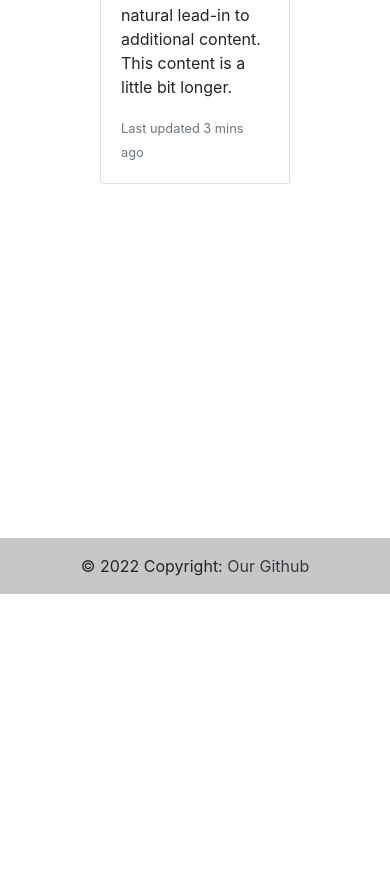
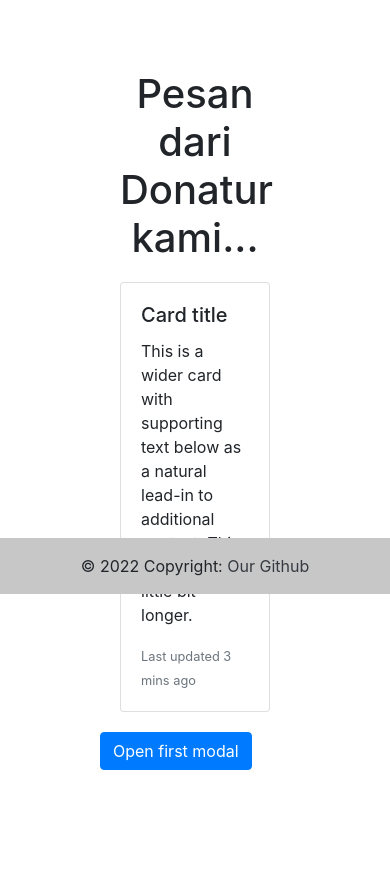
Before and after one commit to dreins/do-nasi, a Django app: page /harapan-donatur/ in a window 390 px wide. Shown: the part 250-1120 px from the top of the page. Before the commit the page ends 844 px from the top, so only its background shows below. Run offline with Django 4.2, Linux system fonts and the light colour scheme.

Commit message:
Penyalur page bootstrap

```diff
--- a/harapan_page/templates/harapan_page.html
+++ b/harapan_page/templates/harapan_page.html
@@ -2,9 +2,79 @@
 {% block content %}
 <script src="https://ajax.googleapis.com/ajax/libs/jquery/3.6.0/jquery.min.js"></script>
 
-<div>
-    <div class="card mb-10">
-        <img class="card-img-top" src="" alt="Card image cap">
+<style>
+    .card,
+    h1 {
+        margin: 20px;
+    }
+
+    .card:hover {
+        transform: scale(1.01);
+        box-shadow: 0 10px 20px rgba(0, 0, 0, .12), 0 4px 8px rgba(0, 0, 0, .06);
+    }
+
+    .carousel-inner {
+        height: 200px;
+    }
+
+    .item,
+    img {
+        height: 100% !important;
+        width: 100% !important;
+
+    }
+</style>
+
+<div class="d-grid gap-3">
+    <div id="myCarousel" class="carousel slide" data-bs-ride="carousel">
+        <ol class="carousel-indicators">
+            <li data-target="#myCarousel" data-slide-to="0" class="active"></li>
+            <li data-target="#myCarousel" data-slide-to="1"></li>
+            <li data-target="#myCarousel" data-slide-to="2"></li>
+        </ol>
+        <div class="carousel-inner">
+            <div class="carousel-item active">
+                <img src="https://images.immediate.co.uk/production/volatile/sites/7/2013/12/GettyImages-585857170-b7cecf8.jpg"
+                    class="d-block w-100" alt="Second Slide">
+                <div class="carousel-caption d-none d-md-block">
+                    <h5>Second slide label</h5>
+                    <p>Lorem ipsum dolor sit amet, consectetur adipiscing elit.</p>
+                </div>
+            </div>
+            <div class="carousel-item">
+                <img src="https://blue.kumparan.com/image/upload/fl_progressive,fl_lossy,c_fill,q_auto:best,w_640/v1557392586/gbsflphemfgavkf4y3il.jpg"
+                    class="d-block w-100" alt="First Slide">
+                <div class="carousel-caption d-none d-md-block">
+                    <h5>Mahatma Gandhi</h5>
+                    <p>Life as if you were to die tomorrow. Learn as if you were life forever</p>
+                </div>
+            </div>
+            <div class="carousel-item">
+                <img src="https://assets.pikiran-rakyat.com/crop/0x0:0x0/x/photo/2020/09/06/304502790.jpg"
+                    class="d-block w-100" alt="Third Slide">
+                <div class="carousel-caption d-none d-md-block">
+                    <h5>Third slide label</h5>
+                    <p>Praesent commodo cursus magna, vel scelerisque nisl consectetur.</p>
+                </div>
+            </div>
+        </div>
+        <a class="carousel-control-prev" href="#myCarousel" role="button" data-bs-slide="prev">
+            <span class="carousel-control-prev-icon" aria-hidden="true"></span>
+            <span class="sr-only">Previous</span>
+        </a>
+        <a class="carousel-control-next" href="#myCarousel" role="button" data-bs-slide="next">
+            <span class="carousel-control-next-icon" aria-hidden="true"></span>
+            <span class="sr-only">Next</span>
+        </a>
+    </div>
+
+    <div>
+        <h1 class="text-center text-bold">
+            Pesan dari Donatur kami...
+        </h1>
+    </div>
+
+    <div class="card">
         <div class="card-body">
             <h5 class="card-title">Card title</h5>
             <p class="card-text">This is a wider card with supporting text below as a natural lead-in to additional
@@ -12,9 +82,41 @@
             <p class="card-text"><small class="text-muted">Last updated 3 mins ago</small></p>
         </div>
     </div>
+
+    <div>
+        <div class="modal fade" id="exampleModalToggle" aria-hidden="true" aria-labelledby="exampleModalToggleLabel"
+            tabindex="-1">
+            <div class="modal-dialog modal-dialog-centered">
+                <div class="modal-content">
+                    <div class="modal-header">
+                        <h5 class="modal-title" id="exampleModalToggleLabel">Modal 1</h5>
+                        <button type="button" class="btn-close" data-bs-dismiss="modal" aria-label="Close"></button>
+                    </div>
+                    <div class="modal-body">
+                        Show a second modal and hide this one with the button below.
+                    </div>
+                    <div class="modal-footer">
+                        <button class="btn btn-primary" data-bs-target="#exampleModalToggle2" data-bs-toggle="modal"
+                            data-bs-dismiss="modal">Open second modal</button>
+                    </div>
+                </div>
+            </div>
+        </div>
+
+        <div>
+            <a class="btn btn-primary" data-bs-toggle="modal" href="#exampleModalToggle" role="button">Open first modal</a>
+        </div>
+    </div>
 </div>
 
 <script>
+    $('.carousel-control-prev').click(function () {
+        $('#myCarousel').carousel('prev');
+    });
+
+    $('.carousel-control-right').click(function () {
+        $('#myCarousel').carousel('next');
+    });
 
 </script>
 
--- a/templates/base.html
+++ b/templates/base.html
@@ -33,7 +33,7 @@
 
       <!-- Brand -->
       <a class="navbar-brand" href="#">
-        <img src="https://mdbootstrap.com/img/logo/mdb-transaprent-noshadows.png" height="25" alt="" loading="lazy" />
+        <img src="" height="25" alt="" loading="lazy" />
       </a>
 
 
```
